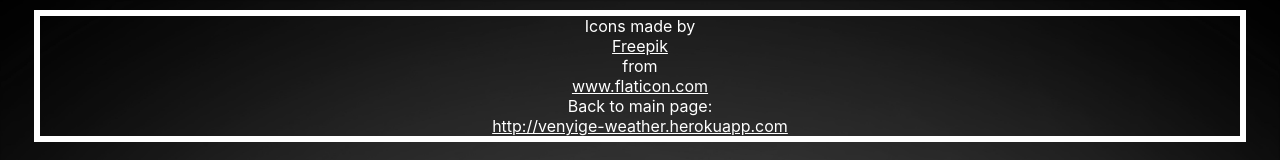
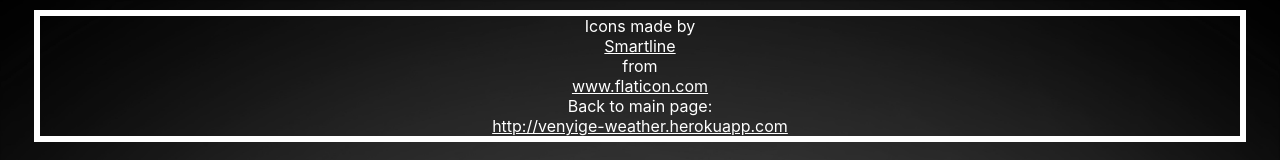
Before and after one commit to balazske96/weather-app, a React (Create React App) app: page /creditentials in a window 1280 px wide. Shown: the top 160 px of the page. Built offline with nearby package versions, Linux system fonts and the light colour scheme; no server answers.

Commit message:
Credits was wrong (fixed)

```diff
--- a/src/components/CreditentialsComponent.js
+++ b/src/components/CreditentialsComponent.js
@@ -6,7 +6,7 @@
 
         <div className='creditentials-component corner'>
             <div>Icons made by</div>
-            <a style={{color:'white' }} href="https://www.flaticon.com/authors/freepik" title="Freepik">Freepik</a>
+            <a style={{color:'white' }} href="https://www.flaticon.com/authors/smartline" title="Smartline">Smartline</a>
             <div>from</div>
             <a style={{color:'white' }} href="https://www.flaticon.com/" title="Flaticon">www.flaticon.com</a>
             <div>Back to main page:</div>
```
